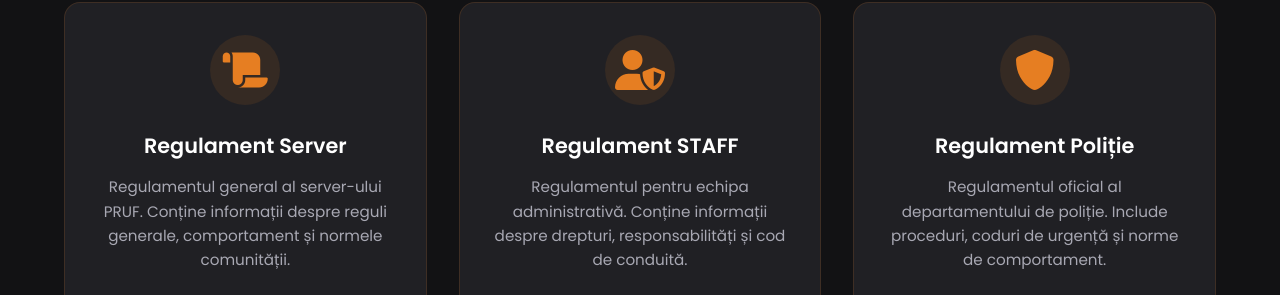
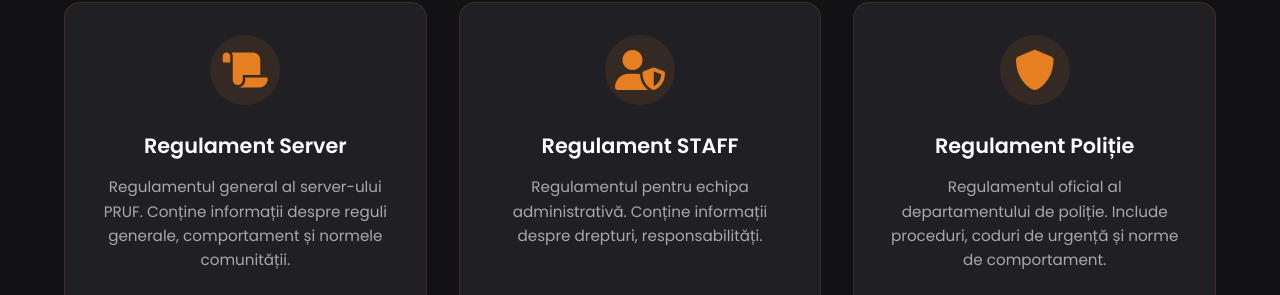
Before and after one commit to AlexMAIM/prufweb, a plain HTML site: page regulamente.html in a window 1280 px wide. Shown: the part 737-1032 px from the top of the page. Drawn offline with Linux system fonts and the light colour scheme.

Commit message:
Update regulamente.html

```diff
--- a/regulamente.html
+++ b/regulamente.html
@@ -62,7 +62,7 @@
                     <div class="content-card">
                         <div class="content-card__icon"><i class="fas fa-user-shield"></i></div>
                         <h3 class="content-card__title">Regulament STAFF</h3>
-                        <p class="content-card__description">Regulamentul pentru echipa administrativă. Conține informații despre drepturi, responsabilități și cod de conduită.</p>
+                        <p class="content-card__description">Regulamentul pentru echipa administrativă. Conține informații despre drepturi, responsabilități.</p>
                         <a href="https://docs.google.com/document/d/1d28dERJd4zb8B5qT6iP0jtkRrSDnoBEvc3B2a4b27Ys/edit?usp=sharing" class="btn btn--outline" target="_blank" rel="noopener noreferrer">
                             <i class="fas fa-book"></i> Citește Regulamentul
                         </a>
```
